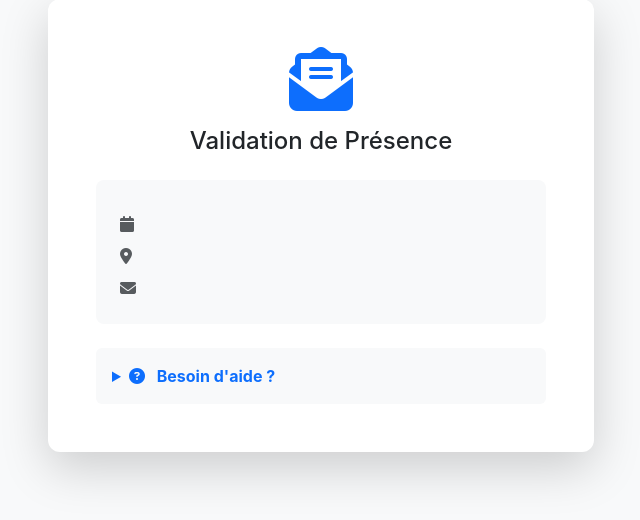
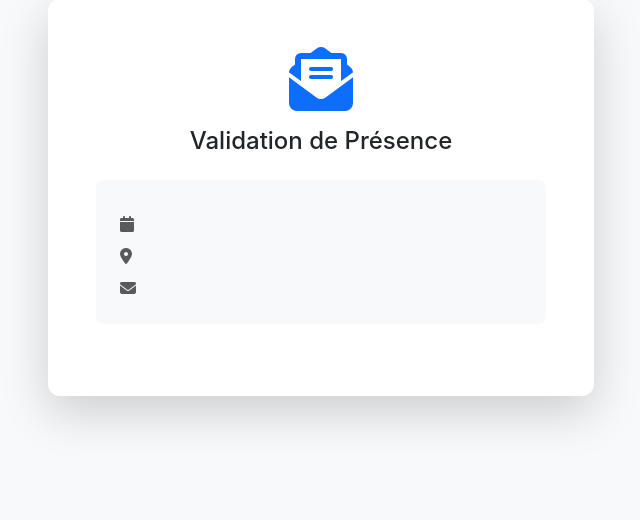
Before and after one commit to saint0101/e-reunion-artci, a Django app: template gestion_reunions/reunions/templates/reunions/presence_validation.html in a window 1280 px wide. Shown: the part 103-623 px from the top of the page, without its empty margins (319-959 px from the left). Run offline with Django 5.2, Linux system fonts and the light colour scheme; the template is opened without the code that fills it, so the values that code supplies are empty; the visitor is signed in with stand-in values (Sample User, id 1); some libraries are stand-ins or nearby versions.

Commit message:
- retirer le bouton besoin d'aide

```diff
--- a/gestion_reunions/reunions/templates/reunions/email_compte_rendu.html
+++ b/gestion_reunions/reunions/templates/reunions/email_compte_rendu.html
@@ -106,6 +106,8 @@
                 <p><strong>📍 Lieu :</strong> {{ reunion.lieu }}</p>
                 <p><strong>🕐 Date :</strong> {{ reunion.date_debut|date:"l d F Y à H:i" }}</p>
                 <p><strong>👤 Organisateur :</strong> {{ reunion.organisateur.first_name }} {{ reunion.organisateur.last_name }}</p>
+
+                <!--<p><strong>👤 Organisateur :</strong> {{ reunion.organisateur.first_name }} {{ reunion.organisateur.last_name }}</p>-->
             </div>
 
             <div class="stats">
--- a/gestion_reunions/reunions/templates/reunions/presence_validation.html
+++ b/gestion_reunions/reunions/templates/reunions/presence_validation.html
@@ -193,7 +193,7 @@
                 {% endif %}
 
                 <!-- Aide et contact -->
-                <div class="mt-4">
+                <!--<div class="mt-4">
                     <details class="bg-light rounded p-3">
                         <summary class="fw-bold text-primary" style="cursor: pointer;">
                             <i class="fas fa-question-circle me-2"></i>
@@ -218,7 +218,7 @@
                             {% endif %}
                         </div>
                     </details>
-                </div>
+                </div>-->
             </div>
         </div>
     </div>
```
